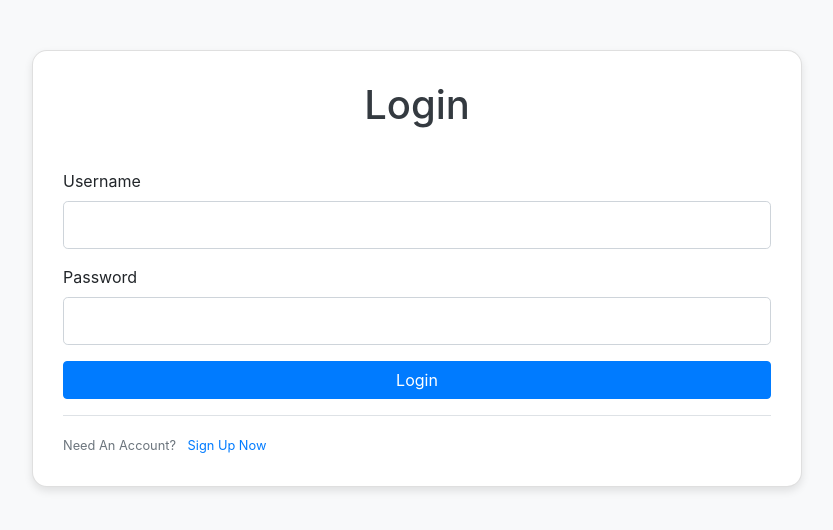
After one commit to henryhjia/flask_stock_plot, a Flask app: page /login in a window 1280 px wide. The commit adds this page. Shown: the top 530 px of the page, without its empty margins (223-1056 px from the left). Run offline with Flask 3, Linux system fonts and the light colour scheme; some libraries are stand-ins or nearby versions.

Commit message:
feat: Add user authentication
- Add Flask-Login, Flask-WTF, and Flask-SQLAlchemy to handle user authentication and database operations.
- Create a User model and a local SQLite database to store user credentials.
- Add login, registration, and logout routes and templates.
- Protect the main application pages with login required.
- Update unit tests to cover the new authentication functionality.

```diff
--- a/app.py
+++ b/app.py
@@ -3,25 +3,109 @@ from io import BytesIO
 import matplotlib
 matplotlib.use('Agg')
 
-from flask import Flask, render_template, request
+from flask import Flask, render_template, request, redirect, url_for, flash
+from flask_sqlalchemy import SQLAlchemy
+from flask_login import LoginManager, UserMixin, login_user, login_required, logout_user, current_user
+from flask_wtf import FlaskForm
+from wtforms import StringField, PasswordField, SubmitField
+from wtforms.validators import DataRequired, Length, EqualTo, ValidationError
+from werkzeug.security import generate_password_hash, check_password_hash
 import yfinance as yf
 import pandas as pd
 import numpy as np
 import matplotlib.pyplot as plt
-
 import matplotlib.dates as mdates
 from matplotlib.ticker import FuncFormatter
+import os
 
 def date_format(x, pos=None):
     return mdates.num2date(x).strftime('%Y-%m-%d')
 
 app = Flask(__name__)
+app.config['SECRET_KEY'] = 'a_secret_key'
+app.config['SQLALCHEMY_DATABASE_URI'] = 'sqlite:///site.db'
+db = SQLAlchemy(app)
+login_manager = LoginManager(app)
+login_manager.login_view = 'login'
+
+class User(db.Model, UserMixin):
+    id = db.Column(db.Integer, primary_key=True)
+    username = db.Column(db.String(20), unique=True, nullable=False)
+    password_hash = db.Column(db.String(128))
+
+    def __repr__(self):
+        return f"User('{self.username}')"
+
+    @property
+    def password(self):
+        raise AttributeError('password is not a readable attribute')
+
+    @password.setter
+    def password(self, password):
+        self.password_hash = generate_password_hash(password)
+
+    def verify_password(self, password):
+        return check_password_hash(self.password_hash, password)
+
+class RegistrationForm(FlaskForm):
+    username = StringField('Username', validators=[DataRequired(), Length(min=2, max=20)])
+    password = PasswordField('Password', validators=[DataRequired()])
+    confirm_password = PasswordField('Confirm Password', validators=[DataRequired(), EqualTo('password')])
+    submit = SubmitField('Sign Up')
+
+    def validate_username(self, username):
+        user = User.query.filter_by(username=username.data).first()
+        if user:
+            raise ValidationError('That username is taken. Please choose a different one.')
+
+class LoginForm(FlaskForm):
+    username = StringField('Username', validators=[DataRequired(), Length(min=2, max=20)])
+    password = PasswordField('Password', validators=[DataRequired()])
+    submit = SubmitField('Login')
+
+@login_manager.user_loader
+def load_user(user_id):
+    return User.query.get(int(user_id))
+
+@app.route('/register', methods=['GET', 'POST'])
+def register():
+    if current_user.is_authenticated:
+        return redirect(url_for('index'))
+    form = RegistrationForm()
+    if form.validate_on_submit():
+        user = User(username=form.username.data, password=form.password.data)
+        db.session.add(user)
+        db.session.commit()
+        flash('Your account has been created! You are now able to log in', 'success')
+        return redirect(url_for('login'))
+    return render_template('register.html', title='Register', form=form)
+
+@app.route('/login', methods=['GET', 'POST'])
+def login():
+    if current_user.is_authenticated:
+        return redirect(url_for('index'))
+    form = LoginForm()
+    if form.validate_on_submit():
+        user = User.query.filter_by(username=form.username.data).first()
+        if user and user.verify_password(form.password.data):
+            login_user(user)
+            return redirect(url_for('index'))
+        else:
+            flash('Login Unsuccessful. Please check username and password', 'danger')
+    return render_template('login.html', title='Login', form=form)
+
+@app.route('/logout')
+def logout():
+    logout_user()
+    return redirect(url_for('login'))
 
 @app.route('/')
+@login_required
 def index():
     return render_template('index.html')
 
 @app.route('/plot', methods=['POST'])
+@login_required
 def plot():
     ticker = request.form['ticker']
     start_date = request.form['start_date']
@@ -93,5 +177,11 @@ def plot():
                            plot_url=plot_url,
                            data_table=data.to_html(classes=['table', 'table-striped'], header="true", formatters=formatters))
 
+@app.cli.command('init-db')
+def init_db_command():
+    """Creates the database tables."""
+    db.create_all()
+    print('Initialized the database.')
+
 if __name__ == '__main__':
     app.run(debug=True)
--- /dev/null
+++ b/templates/login.html
@@ -0,0 +1,35 @@
+<!DOCTYPE html>
+<html>
+<head>
+    <title>{{ title }}</title>
+    <meta name="viewport" content="width=device-width, initial-scale=1, shrink-to-fit=no">
+    <link rel="stylesheet" href="https://stackpath.bootstrapcdn.com/bootstrap/4.5.2/css/bootstrap.min.css">
+    <link rel="stylesheet" href="{{ url_for('static', filename='style.css') }}">
+</head>
+<body>
+    <div class="container">
+        <div class="card">
+            <h1>Login</h1>
+            <form method="POST" action="">
+                {{ form.hidden_tag() }}
+                <div class="form-group">
+                    {{ form.username.label(class="form-control-label") }}
+                    {{ form.username(class="form-control form-control-lg") }}
+                </div>
+                <div class="form-group">
+                    {{ form.password.label(class="form-control-label") }}
+                    {{ form.password(class="form-control form-control-lg") }}
+                </div>
+                <div class="form-group">
+                    {{ form.submit(class="btn btn-primary btn-block") }}
+                </div>
+            </form>
+            <div class="border-top pt-3">
+                <small class="text-muted">
+                    Need An Account? <a class="ml-2" href="{{ url_for('register') }}">Sign Up Now</a>
+                </small>
+            </div>
+        </div>
+    </div>
+</body>
+</html>
```
Also changed, not shown: requirements.txt (+6 -1 lines), templates/index.html (+12 -0 lines), templates/register.html (added, +39 -0 lines), templates/result.html (+12 -0 lines), tests/test_app.py (+80 -3 lines), 1 other file.
